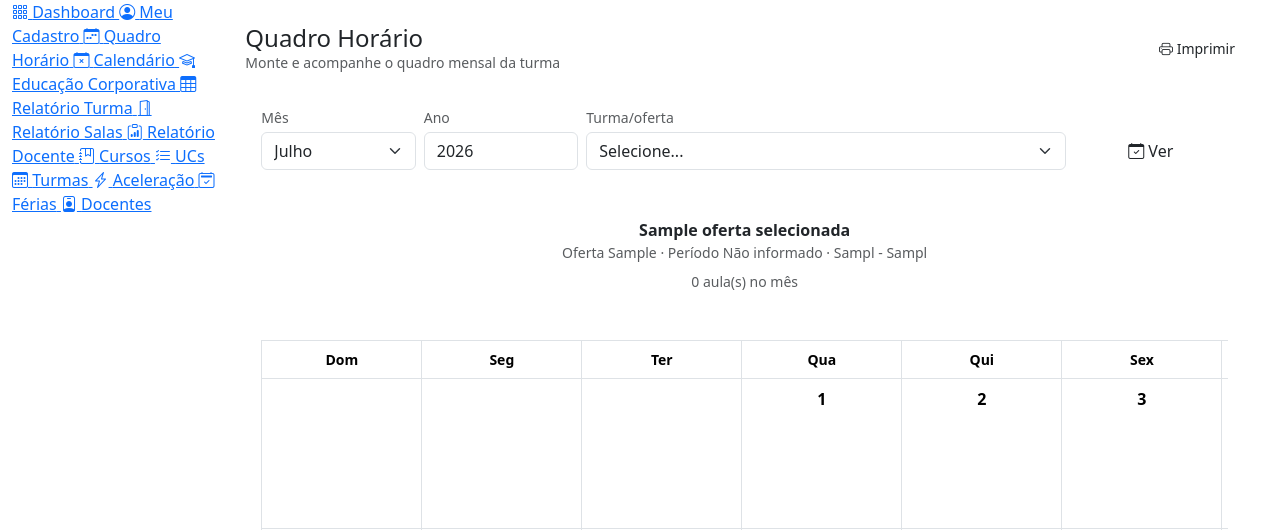
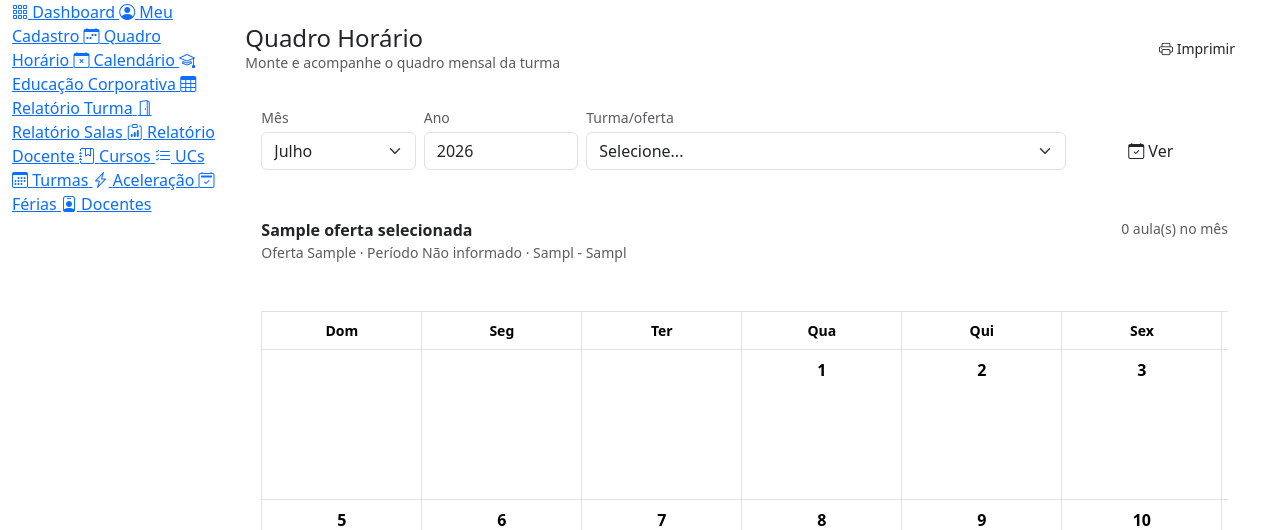
Before and after one commit to Guilherme-Salomao/mapa_de_sala, a PHP site: template app/views/dashboard/quadro_horario.php in a window 1280 px wide. Shown: the part 54-584 px from the top of the page. Run offline with PHP 8.4, Linux system fonts and the light colour scheme; the visitor is signed in with stand-in values (Sample User, id 1); the template is opened without the code that fills it: most values are stand-ins (such as "Sample title", 1, 10 or a date in 2020).

```diff
--- a/app/views/dashboard/quadro_horario.php
+++ b/app/views/dashboard/quadro_horario.php
@@ -212,16 +212,6 @@
   <style>
   .quadro-print-header {
     display: none;
-  }
-
-  #quadroResumoImpressao {
-    text-align: center;
-  }
-
-  #quadroResumoImpressao > .d-flex {
-    align-items: center;
-    flex-direction: column;
-    justify-content: center !important;
   }
 
   #quadroCalendarioImpressao th,
```
